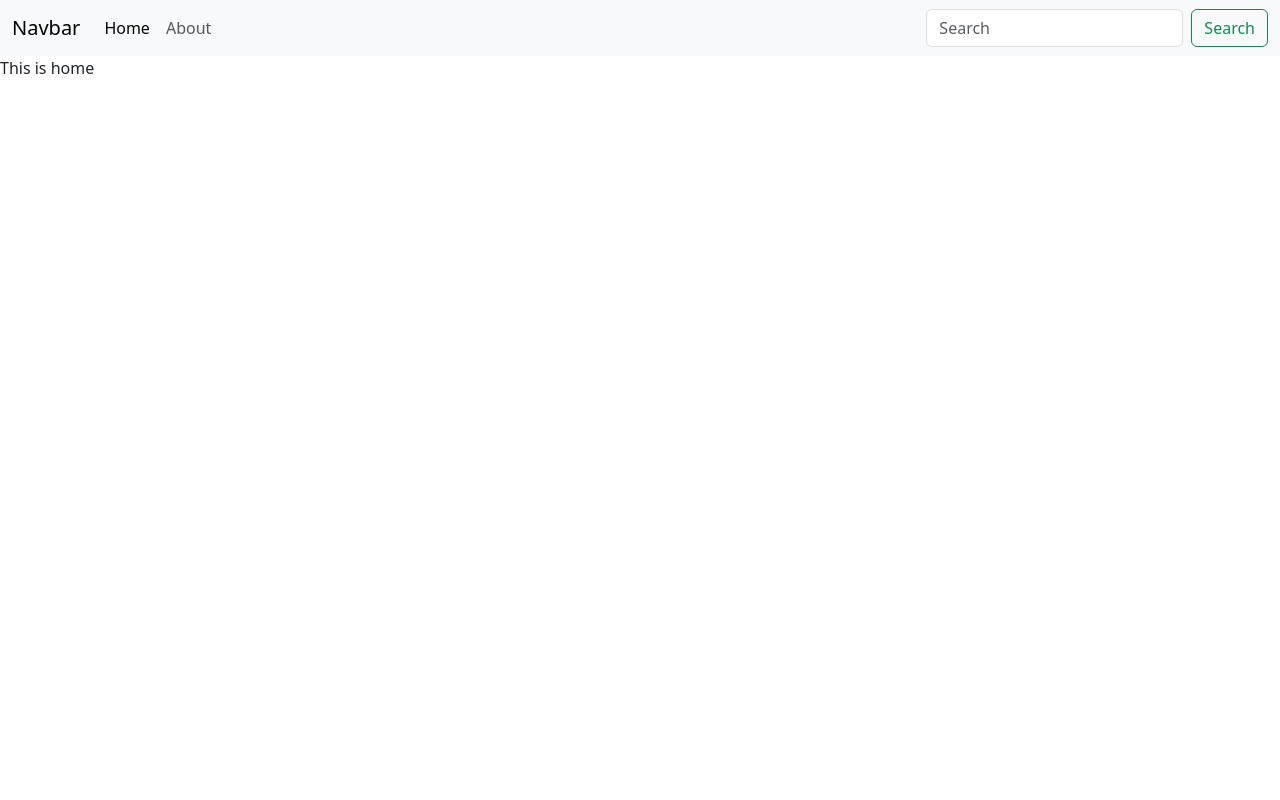
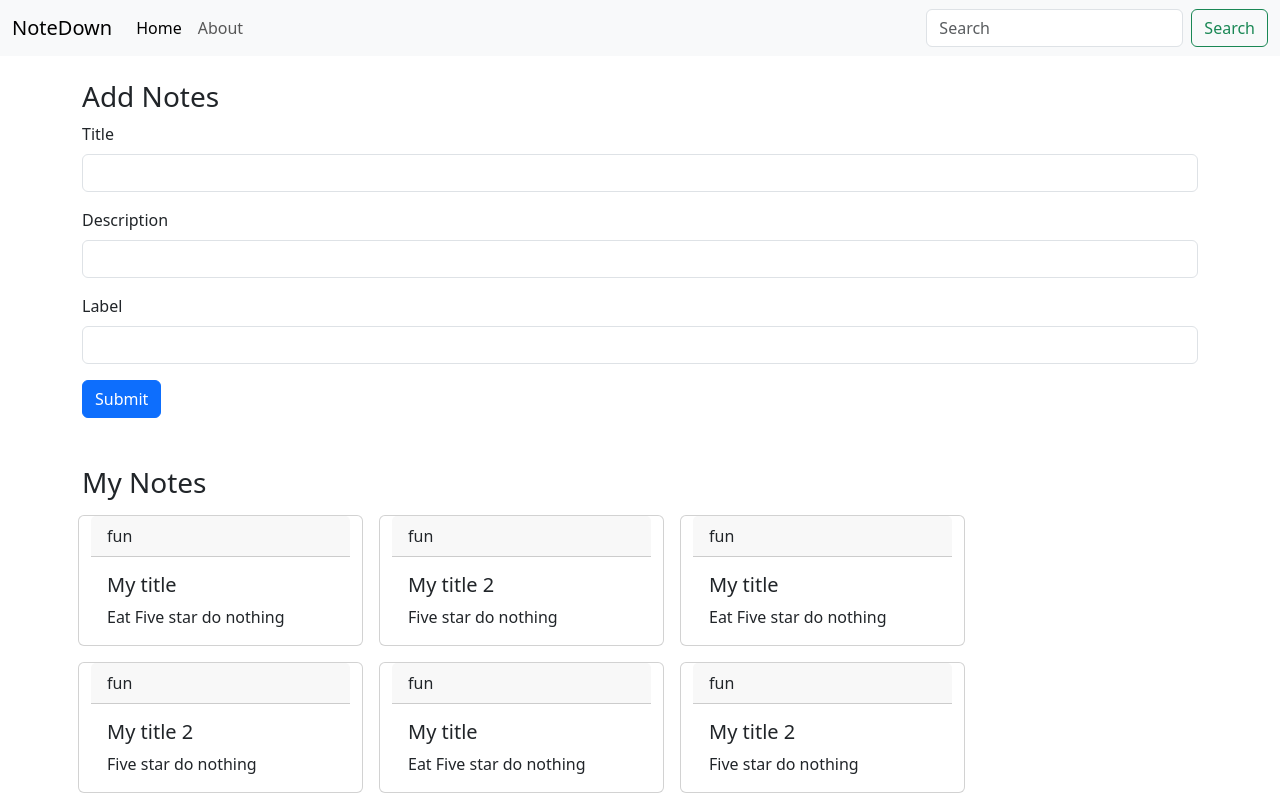
Before and after one commit to ManoharBari/Notebook-App, a React (Vite) app: page / in a window 1280 px wide. Shown: the top 800 px of the page. Built offline with nearby package versions, Linux system fonts and the light colour scheme.

Commit message:
updated file 1-12-24

```diff
--- a/src/App.jsx
+++ b/src/App.jsx
@@ -3,17 +3,20 @@ import Home from './components/home'
 import About from './components/about'
 import { BrowserRouter as Router, Routes, Route, Link } from "react-router-dom";
 import Navbar from './components/Navbar';
+import NoteContext from './context/notes/NoteState';
 
 function App() {
   return (
     <>
+      <NoteContext>
         <Router>
-        <Navbar/>
+          <Navbar />
           <Routes>
             <Route exact path="/" element={<Home />} />
             <Route exact path="/about" element={<About />} />
           </Routes>
         </Router>
+      </NoteContext>
     </>
   )
 }
--- a/src/components/Home.jsx
+++ b/src/components/Home.jsx
@@ -1,11 +1,33 @@
 import React from 'react'
-import { Link } from 'react-router-dom'
+import { useContext } from 'react'
+import NoteContext from '../context/notes/noteContext'
+import Notes from './Notes';
+
 function Home() {
+    const context = useContext(NoteContext);
+    const { notes, setNotes } = context;
     return (
         <>
-        <div>
-            This is home
-        </div>
+            <div className="container">
+                <form>
+                    <div className="mb-3 my-4">
+                        <h3>Add Notes</h3>
+                        <label htmlFor="Title" className="form-label">Title</label>
+                        <input type="text" className="form-control" id="Title" />
+                    </div>
+                    <div className="mb-3">
+                        <label htmlFor="Description" className="form-label">Description</label>
+                        <input type="text" className="form-control" id="Description" />
+                    </div>
+                    <div className="mb-3">
+                        <label htmlFor="Label" className="form-label">Label</label>
+                        <input type="text" className="form-control" id="Label" />
+                    </div>
+
+                    <button type="submit" className="btn btn-primary">Submit</button>
+                </form>
+                <Notes notes={notes}/>
+            </div>
         </>
     )
 }
--- a/src/components/Navbar.jsx
+++ b/src/components/Navbar.jsx
@@ -1,12 +1,13 @@
 import React from 'react'
 import { Link } from 'react-router'
 import { useLocation } from 'react-router'
+
 function Navbar() {
-    let loaction = useLocation();
+    let location = useLocation();
     return (
         <nav className="navbar navbar-expand-lg bg-body-tertiary">
             <div className="container-fluid">
-                <Link className="navbar-brand" to="#">Navbar</Link>
+                <Link className="navbar-brand" to="#">NoteDown</Link>
                 <button className="navbar-toggler" type="button" data-bs-toggle="collapse" data-bs-target="#navbarSupportedContent" aria-controls="navbarSupportedContent" aria-expanded="false" aria-label="Toggle navigation">
                     <span className="navbar-toggler-icon"></span>
                 </button>
--- /dev/null
+++ b/src/components/Notes.jsx
@@ -0,0 +1,15 @@
+import React from 'react'
+import Notesitem from './Notesitem'
+
+function Notes({notes}) {
+    return (
+        <div className="row notes my-5">
+            <h3>My Notes</h3>
+            {notes.map((note) => {
+                return <Notesitem note={note}/>
+            })}
+        </div>
+    )
+}
+
+export default Notes
--- /dev/null
+++ b/src/components/Notesitem.jsx
@@ -0,0 +1,15 @@
+import React from 'react'
+
+function Notesitem({ note }) {
+    return (
+        <div className="card m-2 w-25">
+            <div className="card-header">{note.tag}</div>
+            <div className="card-body">
+                <h5 className="card-title">{note.title}</h5>
+                <p className="card-text">{note.description}</p>
+            </div>
+        </div>
+    )
+}
+
+export default Notesitem
--- /dev/null
+++ b/src/context/notes/NoteState.jsx
@@ -0,0 +1,107 @@
+import { useState } from "react";
+import NoteContext from "./noteContext";
+
+const NoteState = (props) => {
+  const intialNotes = [
+    {
+      _id: "67471ce42a96ca71f1842183",
+      user: "67445029bf4460588a75abbd",
+      title: "My title",
+      description: "Eat Five star do nothing",
+      tag: "fun",
+      date: "2024-11-27T13:21:40.494Z",
+      __v: 0,
+    },
+    {
+      _id: "67471e869c75f3dff9ddabea",
+      user: "67445029bf4460588a75abbd",
+      title: "My title 2",
+      description: "Five star do nothing",
+      tag: "fun",
+      date: "2024-11-27T13:28:38.845Z",
+      __v: 0,
+    },
+    {
+      _id: "67471ce42a96ca71f1842183",
+      user: "67445029bf4460588a75abbd",
+      title: "My title",
+      description: "Eat Five star do nothing",
+      tag: "fun",
+      date: "2024-11-27T13:21:40.494Z",
+      __v: 0,
+    },
+    {
+      _id: "67471e869c75f3dff9ddabea",
+      user: "67445029bf4460588a75abbd",
+      title: "My title 2",
+      description: "Five star do nothing",
+      tag: "fun",
+      date: "2024-11-27T13:28:38.845Z",
+      __v: 0,
+    },
+    {
+      _id: "67471ce42a96ca71f1842183",
+      user: "67445029bf4460588a75abbd",
+      title: "My title",
+      description: "Eat Five star do nothing",
+      tag: "fun",
+      date: "2024-11-27T13:21:40.494Z",
+      __v: 0,
+    },
+    {
+      _id: "67471e869c75f3dff9ddabea",
+      user: "67445029bf4460588a75abbd",
+      title: "My title 2",
+      description: "Five star do nothing",
+      tag: "fun",
+      date: "2024-11-27T13:28:38.845Z",
+      __v: 0,
+    },
+    {
+      _id: "67471ce42a96ca71f1842183",
+      user: "67445029bf4460588a75abbd",
+      title: "My title",
+      description: "Eat Five star do nothing",
+      tag: "fun",
+      date: "2024-11-27T13:21:40.494Z",
+      __v: 0,
+    },
+    {
+      _id: "67471e869c75f3dff9ddabea",
+      user: "67445029bf4460588a75abbd",
+      title: "My title 2",
+      description: "Five star do nothing",
+      tag: "fun",
+      date: "2024-11-27T13:28:38.845Z",
+      __v: 0,
+    },
+    {
+      _id: "67471ce42a96ca71f1842183",
+      user: "67445029bf4460588a75abbd",
+      title: "My title",
+      description: "Eat Five star do nothing",
+      tag: "fun",
+      date: "2024-11-27T13:21:40.494Z",
+      __v: 0,
+    },
+    {
+      _id: "67471e869c75f3dff9ddabea",
+      user: "67445029bf4460588a75abbd",
+      title: "My title 2",
+      description: "Five star do nothing",
+      tag: "fun",
+      date: "2024-11-27T13:28:38.845Z",
+      __v: 0,
+    },
+  ];
+
+  const [notes, setNotes] = useState(intialNotes);
+
+  return (
+    <NoteContext.Provider value={{ notes, setNotes }}>
+      {props.children}
+    </NoteContext.Provider>
+  );
+};
+
+export default NoteState;
--- /dev/null
+++ b/src/context/notes/noteContext.jsx
@@ -0,0 +1,5 @@
+import { createContext } from "react";
+
+const NoteContext = createContext();
+
+export default NoteContext;
```
Lines whose indentation alone changed are shown as unchanged.
